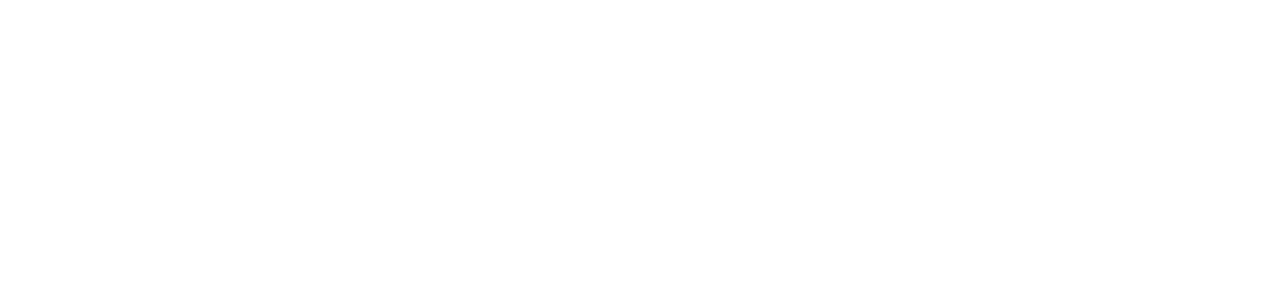
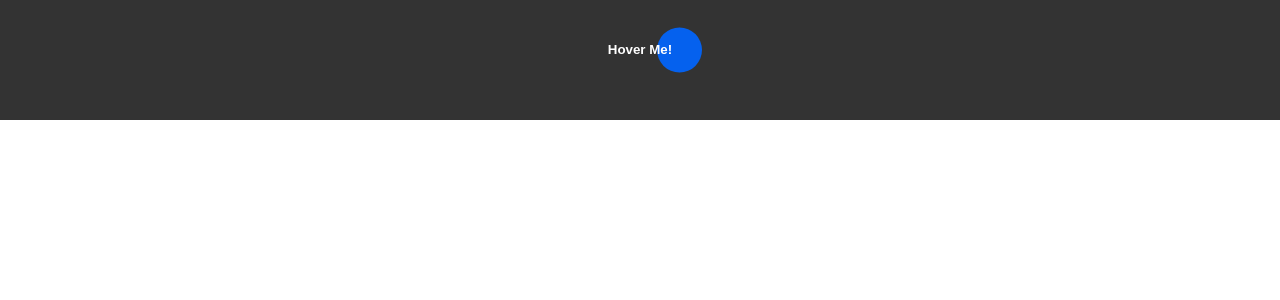
Before and after one commit to jgy4419/variable-site-clone-coding-ts, a React (Create React App) app: page /button in a window 1280 px wide. Before the commit this address had no page. Shown: the top 300 px of the page. Built offline with nearby package versions, Linux system fonts and the light colour scheme.

Commit message:
230620-button1

```diff
--- /dev/null
+++ b/src/components/SpecificPart/button/Button.tsx
@@ -0,0 +1,12 @@
+import React from 'react';
+import Button1 from './Button1';
+
+const Button = () => {
+    return (
+        <>
+            <Button1/>
+        </>
+    );
+};
+
+export default Button;
--- /dev/null
+++ b/src/components/SpecificPart/button/Button1.tsx
@@ -0,0 +1,12 @@
+import React from 'react';
+import * as S from './style/Button1';
+
+const Button1 = () => {
+    return (
+        <S.Button1Container>
+            <S.Button1>Hover Me!</S.Button1>
+        </S.Button1Container>
+    );
+};
+
+export default Button1;
--- /dev/null
+++ b/src/components/SpecificPart/button/style/Button1.ts
@@ -0,0 +1,50 @@
+import styled from 'styled-components';
+
+export const Button1Container = styled.div`
+    position: relative;
+    z-index: 1;
+    width: 100vw;
+    height: 120px;
+    background-color: #333;
+`
+export const Button1 = styled.button`
+    position: relative;
+    top: 30px;
+    margin: auto;
+    display: flex;
+    align-items: center;
+    jusify-content: center;
+    color: #fff;
+    border: none;
+    background-color: transparent;
+    padding: 12px 20px;
+    cursor: pointer;
+    font-weight: 700;
+    &:before {
+        content: "";
+        position: absolute;
+        top: 50%;
+        z-index: -1;
+        translate: calc(100% + 4px) -50%;
+        width: 45px;
+        height: 45px;
+        background: #0561ee;
+        border-radius: 50px;
+        transition:
+            translate 0.25s 0.25s
+            cubic-bezier(0, 0, 0.5, 2),
+            width 0.25s
+            cubic-bezier(0, 0, 0.5, 2);
+    }
+    &:hover {
+        &:before{
+            width: 100%;
+            translate: -10px -50%;
+            transition:
+                translate 0.25s
+                cubic-bezier(0, 0, 0.5, 2),
+                width 0.25s 0.25s
+                cubic-bezier(0, 0, 0.5, 2);
+        }
+    }
+`
--- a/src/router/Router.tsx
+++ b/src/router/Router.tsx
@@ -4,6 +4,7 @@
 import Login from '../components/SpecificPart/login/Login';
 import Card from '../components/SpecificPart/card/Card';
 import SnackBar from '../components/SpecificPart/snackBar/SnackBar';
+import Button from '../components/SpecificPart/button/Button';
 
 const Router = () => {
     return (
@@ -13,6 +14,7 @@
             <Route path='/login' element={<Login/>}/>
             <Route path='/card' element={<Card/>}/>
             <Route path='/SnackBar' element={<SnackBar/>}/>
+            <Route path='/button' element={<Button/>}/>
         </Routes>
     )
 }
```
